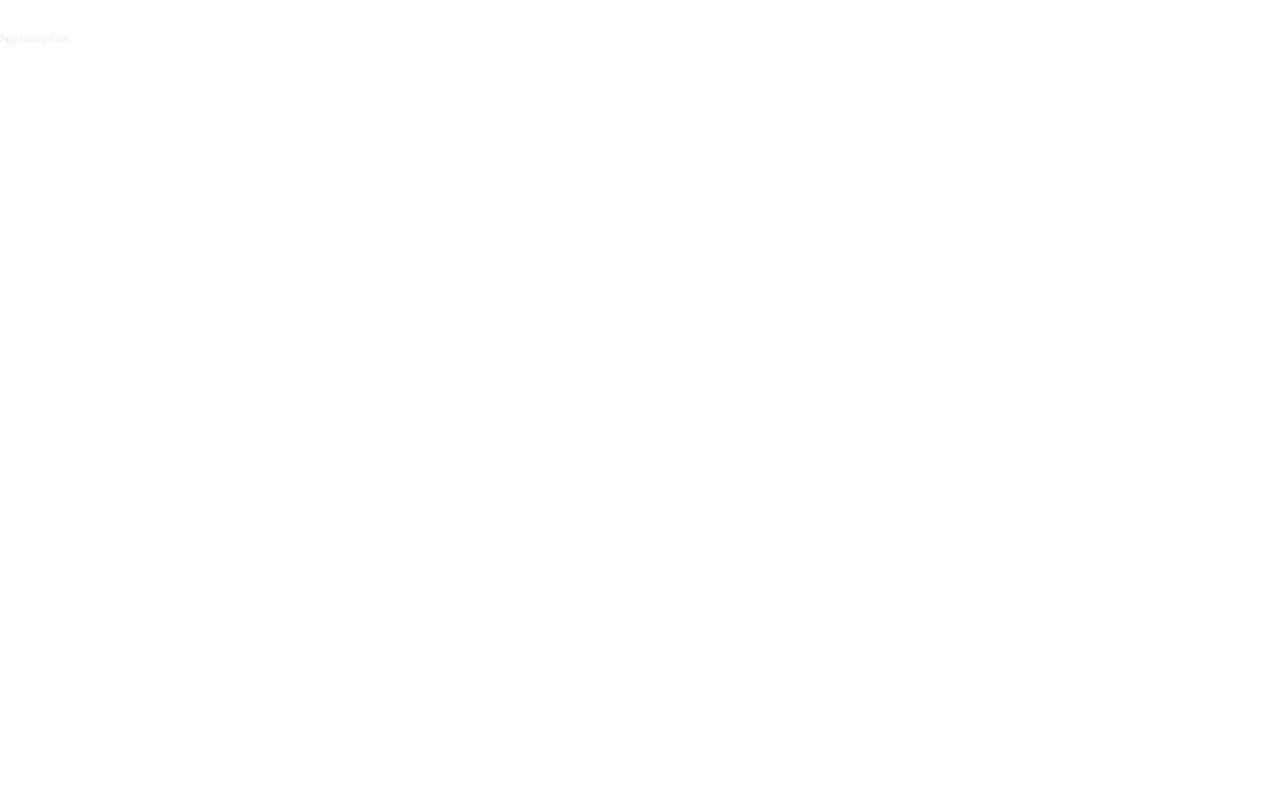
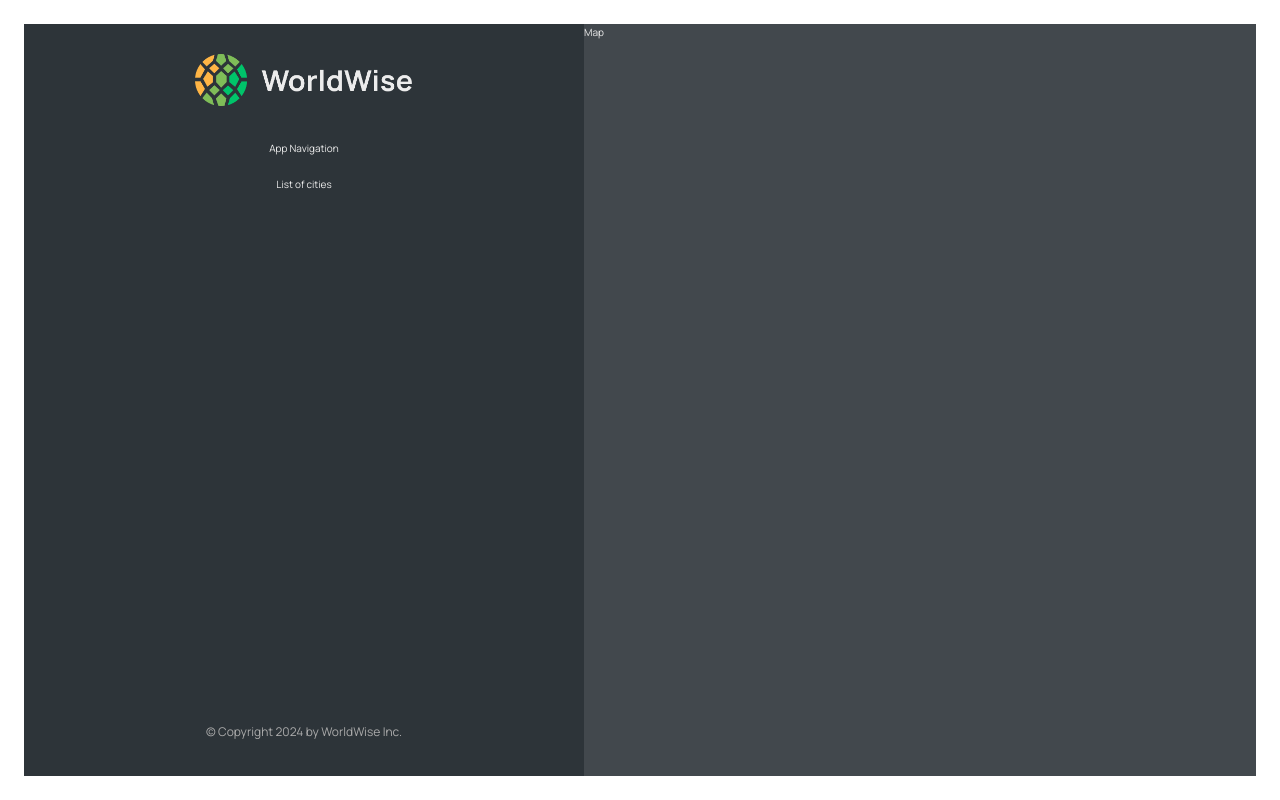
Before and after one commit to developerUmair/world-wise, a React (Vite) app in the folder frontend/: page /app in a window 1280 px wide. Built offline with nearby package versions, Linux system fonts and the light colour scheme.

Commit message:
created the sidebar and map components with some dummy data

```diff
--- /dev/null
+++ b/frontend/src/components/Map.jsx
@@ -0,0 +1,8 @@
+import React from "react";
+import styles from "./Map.module.css";
+
+const Map = () => {
+  return <div className={styles.mapContainer}>Map</div>;
+};
+
+export default Map;
--- /dev/null
+++ b/frontend/src/components/Sidebar.jsx
@@ -0,0 +1,21 @@
+import React from "react";
+import styles from "./Sidebar.module.css";
+import Logo from "./Logo";
+import AppNav from "./AppNav";
+
+const Sidebar = () => {
+  return (
+    <div className={styles.sidebar}>
+      <Logo />
+      <AppNav />
+      <p>List of cities</p>
+      <footer className={styles.footer}>
+        <p className={styles.copyright}>
+          &copy; Copyright {new Date().getFullYear()} by WorldWise Inc.
+        </p>
+      </footer>
+    </div>
+  );
+};
+
+export default Sidebar;
--- a/frontend/src/pages/AppLayout.jsx
+++ b/frontend/src/pages/AppLayout.jsx
@@ -1,11 +1,15 @@
 import React from "react";
 import AppNav from "../components/AppNav";
+import Sidebar from "../components/Sidebar";
+import styles from "./AppLayout.module.css";
+import Map from "../components/Map";
 
 const AppLayout = () => {
   return (
-    <>
-      <AppNav />
-    </>
+    <div className={styles.app}>
+      <Sidebar />
+      <Map />
+    </div>
   );
 };
 
```
